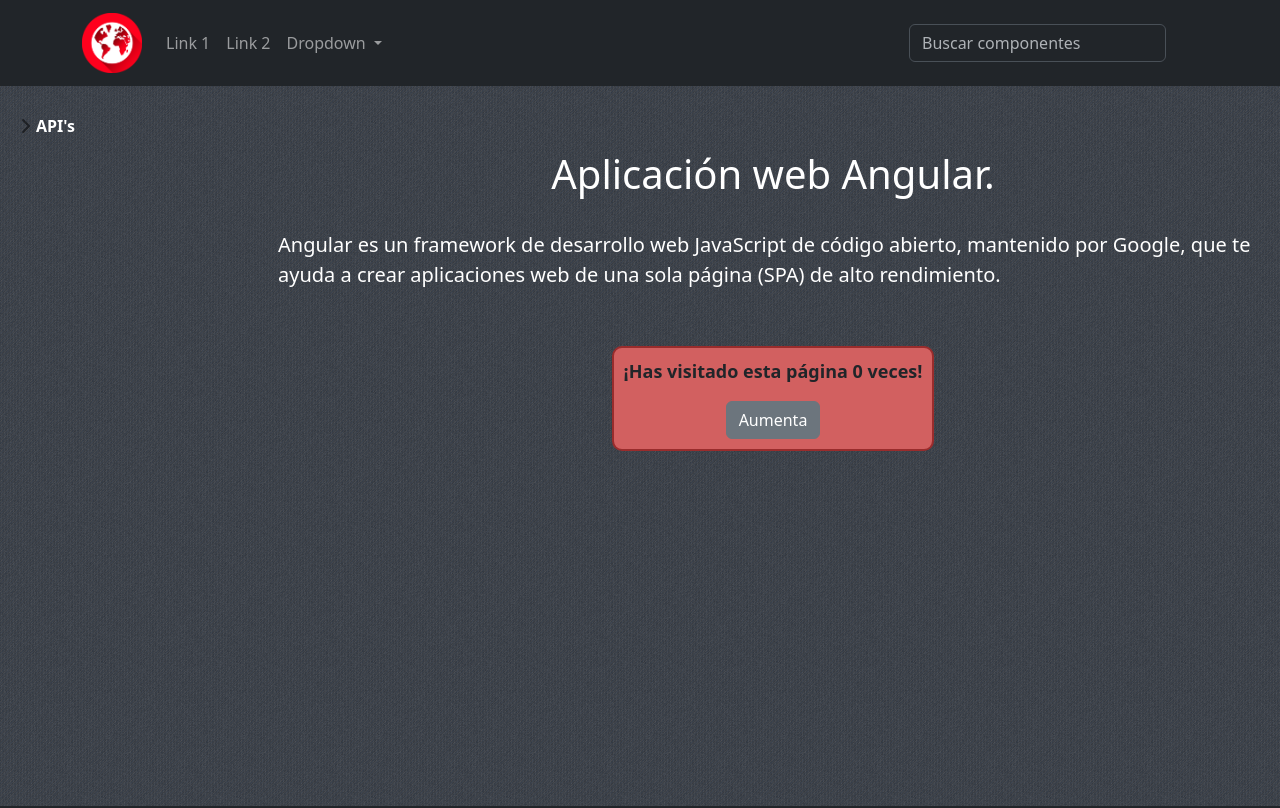
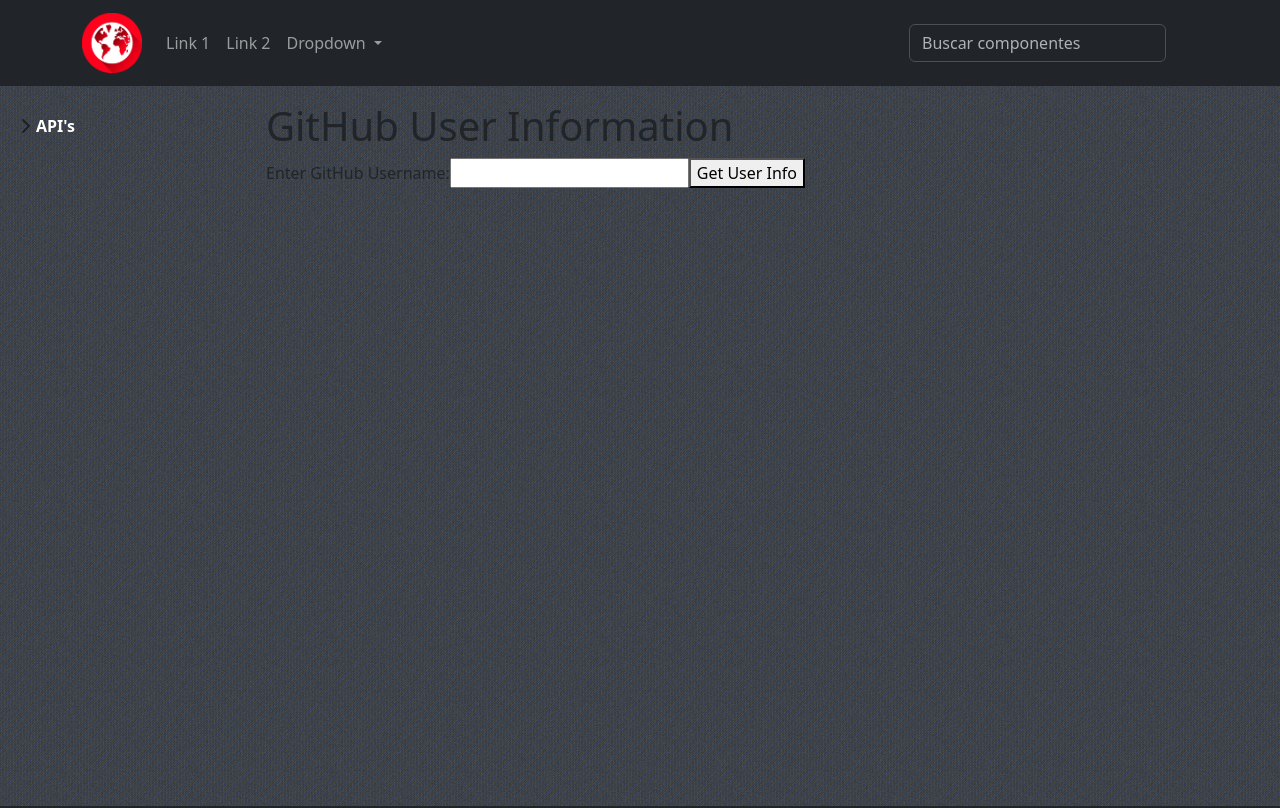
Before and after one commit to eliceoflmov72/proyecto_angular, an Angular app in the folder eliceo-angular/: page /github in a window 1280 px wide. Before the commit this address led to /. Shown: the top 808 px of the page. Built offline with nearby package versions, Linux system fonts and the light colour scheme.

Commit message:
He añadido la API de GitHub

```diff
--- a/eliceo-angular/src/app/app.component.ts
+++ b/eliceo-angular/src/app/app.component.ts
@@ -20,13 +20,11 @@
   standalone: true,
   imports:
   [
-
     HeaderComponent,
     SidebarComponent,
     RouterOutlet,
     FooterComponent,
     FormsModule
-
   ],
   templateUrl: './app.component.html',
   styleUrl: './app.component.css'
--- a/eliceo-angular/src/app/app.routes.ts
+++ b/eliceo-angular/src/app/app.routes.ts
@@ -3,6 +3,7 @@
 import { HomeComponent } from './pages/home/home.component';
 import { PeliculasComponent } from './pages/peliculas/peliculas.component';
 import { NasaComponent } from './pages/nasa/nasa.component';
+import { githubComponent } from './pages/github/github.component';
 
 export const routes: Routes = [
 
@@ -11,6 +12,7 @@
     {path:'clima', component:ClimaComponent, title:'API Clima' },
     {path:'peliculas', component:PeliculasComponent, title: 'API Peliculas' },
     {path: 'nasa', component:NasaComponent, title: 'API Nasa' },
+    {path: 'github', component:githubComponent, title: 'API GitHub' },
     {path: '**',redirectTo: '',pathMatch:'full' }
 
 ];
--- a/eliceo-angular/src/app/components/header/header.component.ts
+++ b/eliceo-angular/src/app/components/header/header.component.ts
@@ -9,8 +9,7 @@
 
 import { FormsModule } from '@angular/forms';
 
-// Importamos Observable y Subject para que cuando busquemos entre los componentes el observable se actualice cuando cambie el searchTerm
-import { Observable, Subject } from 'rxjs';
+import { Subject } from 'rxjs';
 
 @Component({
   selector: 'app-header',
--- a/eliceo-angular/src/app/components/sidebar/sidebar.component.html
+++ b/eliceo-angular/src/app/components/sidebar/sidebar.component.html
@@ -8,16 +8,20 @@
         <div class="collapse text-white" id="home-collapse">
           <ul class="nga-btn-toggle-nav list-unstyled fw-normal pb-1 small">
             <li>
+              <a routerLink="/nasa" class="link-light rounded"><i
+                  class="fas fa-user text-primary mt-1 me-2"></i>Nasa</a>
+            </li>
+            <li>
               <a routerLink="/clima" class="link-light rounded"><i
                   class="fas fa-user text-primary mt-1 me-2"></i>Clima</a>
             </li>
             <li>
+              <a routerLink="/github" class="link-light rounded"><i
+                  class="fas fa-user text-primary mt-1 me-2"></i>GitHub</a>
+            </li>
+            <li>
               <a routerLink="/peliculas" class="link-light rounded"><i
                   class="fas fa-user text-primary mt-1 me-2"></i>Películas</a>
-            </li>
-            <li>
-              <a routerLink="/nasa" class="link-light rounded"><i
-                  class="fas fa-user text-primary mt-1 me-2"></i>Nasa</a>
             </li>
           </ul>
         </div>
--- a/eliceo-angular/src/app/components/sidebar/sidebar.component.ts
+++ b/eliceo-angular/src/app/components/sidebar/sidebar.component.ts
@@ -1,6 +1,5 @@
-
 import { Component } from '@angular/core';
-import { RouterLink} from '@angular/router';
+import { RouterLink } from '@angular/router';
 
 @Component({
   selector: 'app-sidebar',
--- /dev/null
+++ b/eliceo-angular/src/app/pages/github/github.component.css
@@ -0,0 +1,6 @@
+body {
+    font-family: Arial, sans-serif;
+    margin: 0;
+    padding: 20px;
+    color:whitesmoke;
+}
--- /dev/null
+++ b/eliceo-angular/src/app/pages/github/github.component.html
@@ -0,0 +1,22 @@
+<!-- app.component.html -->
+<h1>GitHub User Information</h1>
+<div>
+    <label for="nombre_usuario">Enter GitHub Username:</label>
+    <input type="text" id="nombre_usuario" required [(ngModel)]="nombre_usuario">
+    <button (click)="obtenerInformacionUsuario()">Get User Info</button>
+</div>
+
+@if (userData) {
+<div id="result">
+    <h2>GitHub User Information</h2>
+    <img [src]="userData.avatar_url" alt="Avatar">
+    <h2>{{ userData.name }}</h2>
+    <p>Nombre de usuario: {{ userData.login }}</p>
+    <p>Repositorios públicos: {{ userData.public_repos }}</p>
+    <p>Seguidores: {{ userData.followers }}</p>
+    <p>Seguidos: {{ userData.following }}</p>
+    <p>Fecha de creación: {{ userData.created_at }}</p>
+    <p>Última actualización: {{ userData.updated_at }}</p>
+    <button (click)="copiarPortapapeles()">Copiar al portapapeles.</button>
+</div>
+}
--- /dev/null
+++ b/eliceo-angular/src/app/pages/github/github.component.ts
@@ -0,0 +1,39 @@
+import { Component } from '@angular/core';
+import { GithubService } from '../../services/github.service';
+import { inject } from '@angular/core';
+import { CommonModule } from '@angular/common';
+import { FormsModule } from '@angular/forms';
+
+
+@Component({
+  selector: 'app-github',
+  standalone: true,
+  templateUrl: './github.component.html',
+  styleUrls: ['./github.component.css'],
+  imports: [CommonModule, FormsModule]
+})
+
+export class githubComponent {
+
+  nombre_usuario: string = '';
+  userData: any;
+
+  constructor(private githubService: GithubService) {}
+
+  obtenerInformacionUsuario(): void {
+    this.githubService.obtenerInformacionUsuario(this.nombre_usuario).subscribe({
+      next: (data) => {
+        this.userData = data;
+      },
+      error: (error) => {
+        console.error('Error al obtener la información del usuario:', error);
+      }
+    });
+  }
+
+  copiarPortapapeles(): void {
+    const jsonSnippet = JSON.stringify(this.userData, null, 2);
+    navigator.clipboard.writeText(jsonSnippet);
+  }
+
+}
--- a/eliceo-angular/src/app/pages/peliculas/peliculas.component.html
+++ b/eliceo-angular/src/app/pages/peliculas/peliculas.component.html
@@ -7,7 +7,7 @@
       <p>No se encontraron resultados para tu búsqueda.</p>
     </div>
   }
-  @if (peliculas.length > 0) {
+  @if (busquedaInput !== '') {
     <div>
       @for (movie of peliculas; track movie) {
         <div class="movie">
--- /dev/null
+++ b/eliceo-angular/src/app/services/github.service.ts
@@ -0,0 +1,16 @@
+import { Injectable } from '@angular/core';
+import { HttpClient } from '@angular/common/http';
+import { Observable } from 'rxjs';
+
+@Injectable({
+  providedIn: 'root'
+})
+export class GithubService {
+  private apiUrl = 'https://api.github.com/users';
+
+  constructor(private http: HttpClient) { }
+
+  obtenerInformacionUsuario(nombre_usuario: string): Observable<any> {
+    return this.http.get(`${this.apiUrl}/${nombre_usuario}`);
+  }
+}
```
